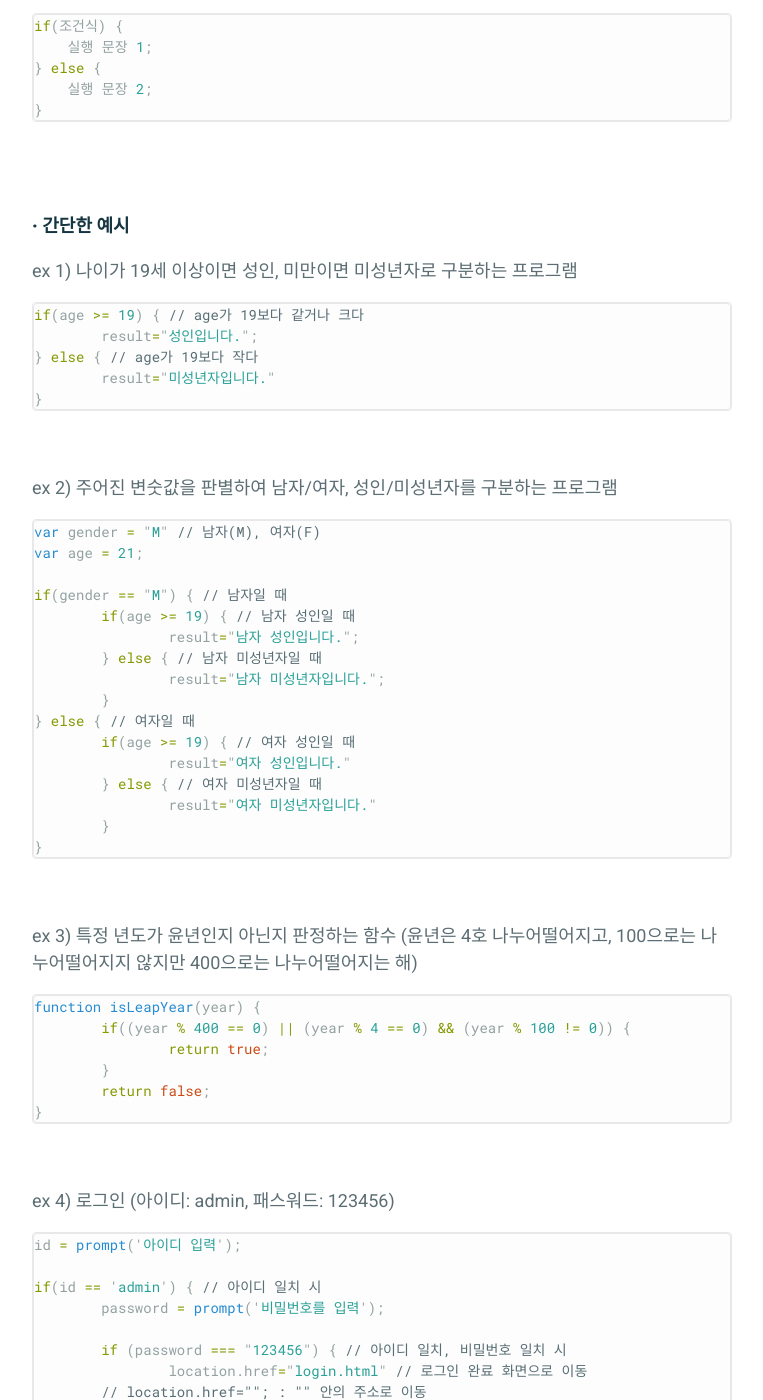
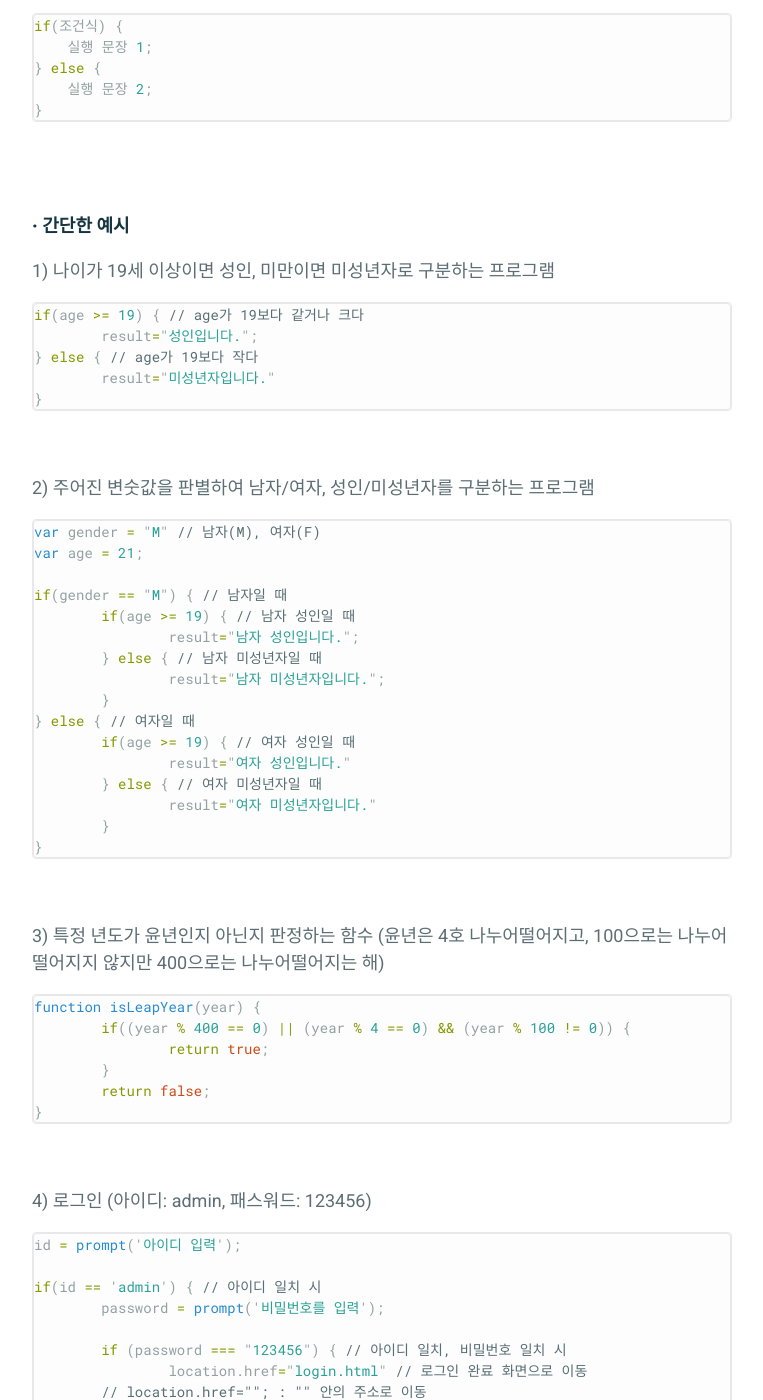
Before and after one commit to absolutelyfullycapable/absolutelyfullycapable.github.io, a Jekyll site: the page built from _posts/2020-09-19-javascript-제어문-조건문.md, in a window 1280 px wide and 1400 px high, scrolled down 3093 px. Shown: the whole window, without its empty margins (258-1021 px from the left). Built offline with Jekyll 4.4.1, drawn with Linux system fonts in a browser that asks for light colours; some of the changed text lies outside the part shown.

Commit message:
modify content

````diff
--- a/_posts/2020-09-19-javascript-제어문-조건문.md
+++ b/_posts/2020-09-19-javascript-제어문-조건문.md
@@ -152,7 +152,7 @@ if(조건식) {
 
 ##### **· 간단한 예시**
 
-ex 1) 나이가 19세 이상이면 성인, 미만이면 미성년자로 구분하는 프로그램
+1) 나이가 19세 이상이면 성인, 미만이면 미성년자로 구분하는 프로그램
 
 ```js
 if(age >= 19) { // age가 19보다 같거나 크다
@@ -164,7 +164,7 @@ if(age >= 19) { // age가 19보다 같거나 크다
 
 <br/>
 
-ex 2) 주어진 변숫값을 판별하여 남자/여자, 성인/미성년자를 구분하는 프로그램
+2) 주어진 변숫값을 판별하여 남자/여자, 성인/미성년자를 구분하는 프로그램
 
 ```js
 var gender = "M" // 남자(M), 여자(F)
@@ -187,7 +187,7 @@ if(gender == "M") { // 남자일 때
 
 <br/>
 
-ex 3) 특정 년도가 윤년인지 아닌지 판정하는 함수 (윤년은 4호 나누어떨어지고, 100으로는 나누어떨어지지 않지만 400으로는 나누어떨어지는 해)
+3) 특정 년도가 윤년인지 아닌지 판정하는 함수 (윤년은 4호 나누어떨어지고, 100으로는 나누어떨어지지 않지만 400으로는 나누어떨어지는 해)
 
 ```js
 function isLeapYear(year) {
@@ -200,7 +200,7 @@ function isLeapYear(year) {
 
 <br/>
 
-ex 4) 로그인 (아이디: admin, 패스워드: 123456)
+4) 로그인 (아이디: admin, 패스워드: 123456)
 
 ```js
 id = prompt('아이디 입력');
@@ -307,7 +307,7 @@ switch(상수값) {
 
 ##### **· 간단한 예시**
 
-ex 1) n이 1일 때는 One, 2일 때는 Two, 3일 때는 Three, 그 외에는 Other 출력
+1) n이 1일 때는 One, 2일 때는 Two, 3일 때는 Three, 그 외에는 Other 출력
 
 ```js
 switch(n) {
````
